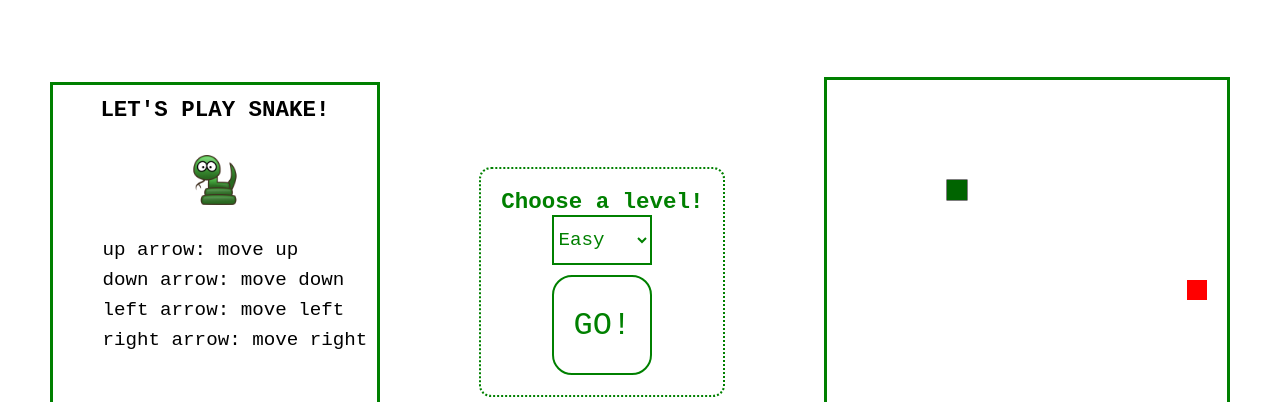
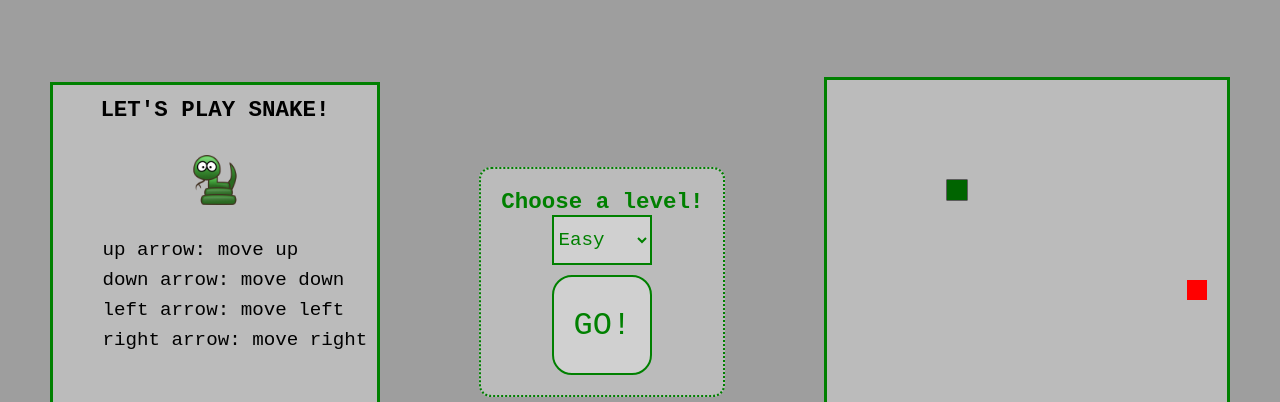
Before and after one commit to pauldkn/snake, a plain HTML site: page index.html in a window 1280 px wide. Shown: the part 63-465 px from the top of the page. Drawn offline with Linux system fonts and the light colour scheme; the site is published under a folder, as on GitHub Pages, so addresses that start at the root find nothing.

Commit message:
Test3: Background Images

```diff
--- a/style.css
+++ b/style.css
@@ -5,7 +5,7 @@
 }
 
 body {
-    background-image: url(/images/forest.gif);
+    background-image: url(./images/forest.gif);
     background-size: cover;
     background-repeat: no-repeat;
 }
@@ -16,7 +16,7 @@ header:hover, footer:hover {
 
 
 header, footer {
-    /* background-image: url(/images/forest.gif); */
+    /* background-image: url(./images/forest.gif); */
     background-size: cover;
     background-repeat: no-repeat;
     height: 50px;
@@ -92,7 +92,7 @@ select {
     display: flex;
     justify-content: space-around;
     align-items: center;
-    /* background-image: url(/images/forest.gif); */
+    /* background-image: url(./images/forest.gif); */
     background-size: cover;
     background-repeat: no-repeat;
 }
```
